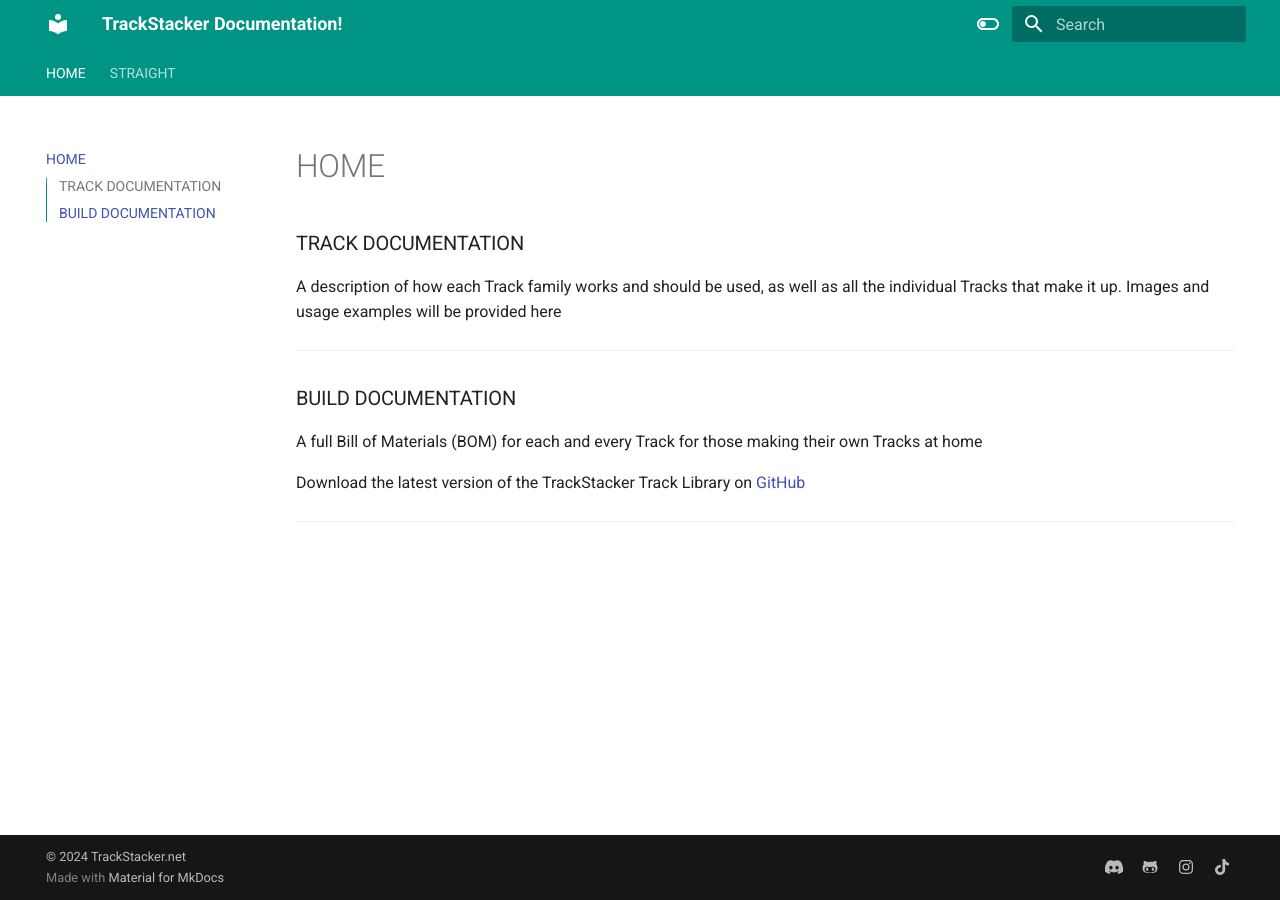
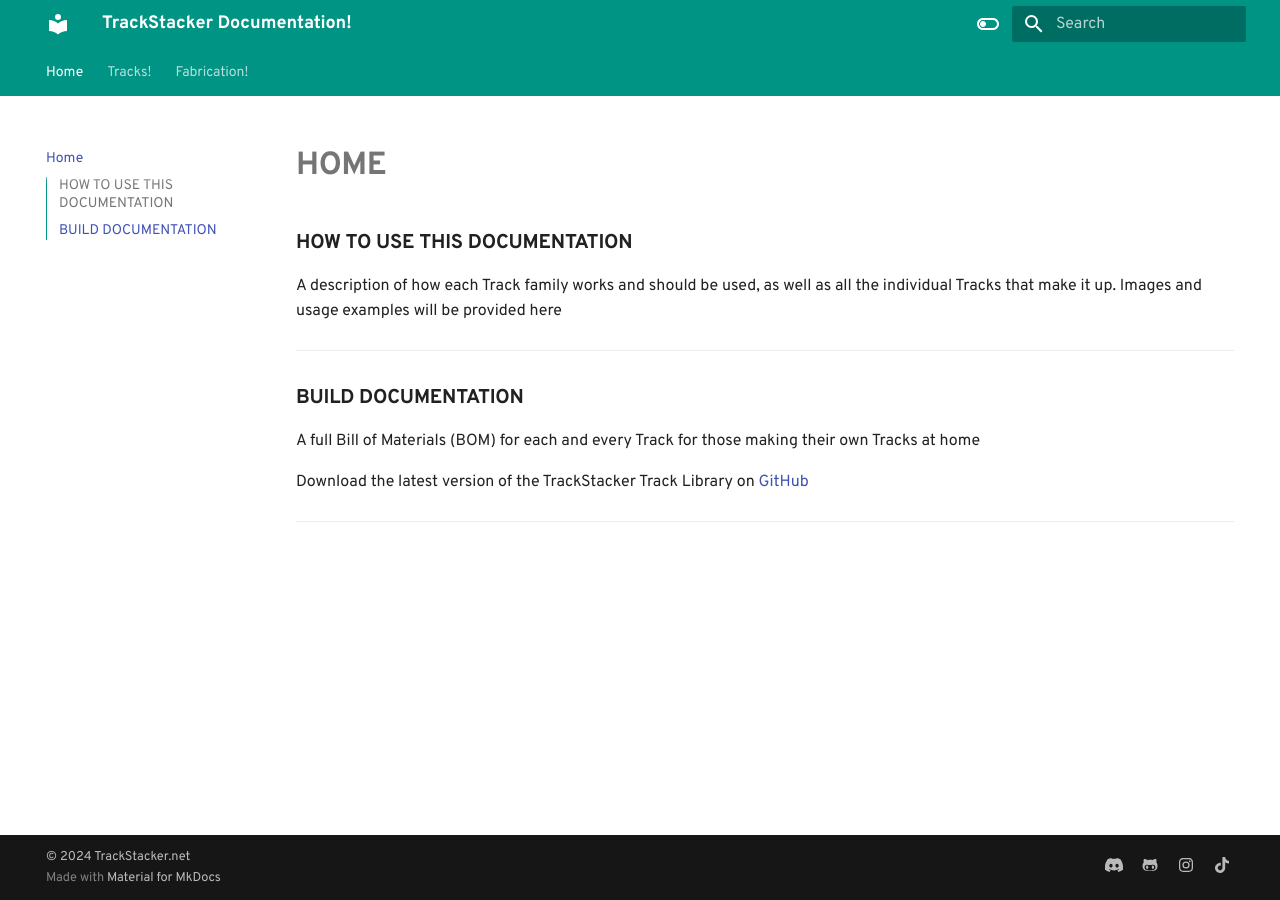
Before and after one commit to shaurjyabanerjee/TRACKSTACKER_DOCS, an MkDocs documentation site: the page built from docs/index.md, in a window 1280 px wide. Built offline with MkDocs 1.6.1 and Material for MkDocs 9.7.7, drawn with Linux system fonts in a browser that asks for light colours.

Commit message:
fleshed out nav and transfered fabrication guide copy from website

```diff
--- a/docs/index.md
+++ b/docs/index.md
@@ -1,12 +1,17 @@
-# HOME
+---
+title: Home
+description:
 
-### TRACK DOCUMENTATION
+---
+# **HOME**
+
+### **HOW TO USE THIS DOCUMENTATION**
 
 A description of how each Track family works and should be used, as well as all the individual Tracks that make it up. Images and usage examples will be provided here
 
 ---
 
-### BUILD DOCUMENTATION
+### **BUILD DOCUMENTATION**
 
 A full Bill of Materials (BOM) for each and every Track for those making their own Tracks at home
 
--- a/mkdocs.yml
+++ b/mkdocs.yml
@@ -1,5 +1,19 @@
 site_name: TrackStacker Documentation!
 nav:
+  - Home: 'index.md'
+  - 'Tracks!':
+    - 'TrackLibrary Home': 'tracks/tracks.md'
+    - 'Straight Family': 'tracks/straight.md'
+  - 'Fabrication!':
+    - 'Fabrication Guide': 'fabrication.md'
+
+markdown_extensions:
+  - admonition
+  - pymdownx.details
+  - pymdownx.superfences
+  - attr_list
+  - md_in_html
+  - pymdownx.superfences
 theme:
   name: material
   features:
@@ -11,6 +25,9 @@
     - content.tabs.link
     - content.code.annotation
     - content.code.copy
+
+  font:
+    text: Overpass
 
   language: en
   palette:
@@ -27,8 +44,6 @@
       primary: orange
       accent: lime
 
-  markdown_extensions:
-  - admonition
 
 
 extra:
```
Also changed, not shown: docs/fabrication.md (added, +107 -0 lines), docs/tracks/straight.md (renamed from docs/straight.md, +10 -2 lines), docs/tracks/tracks.md (added, +12 -0 lines), 2 other files.
